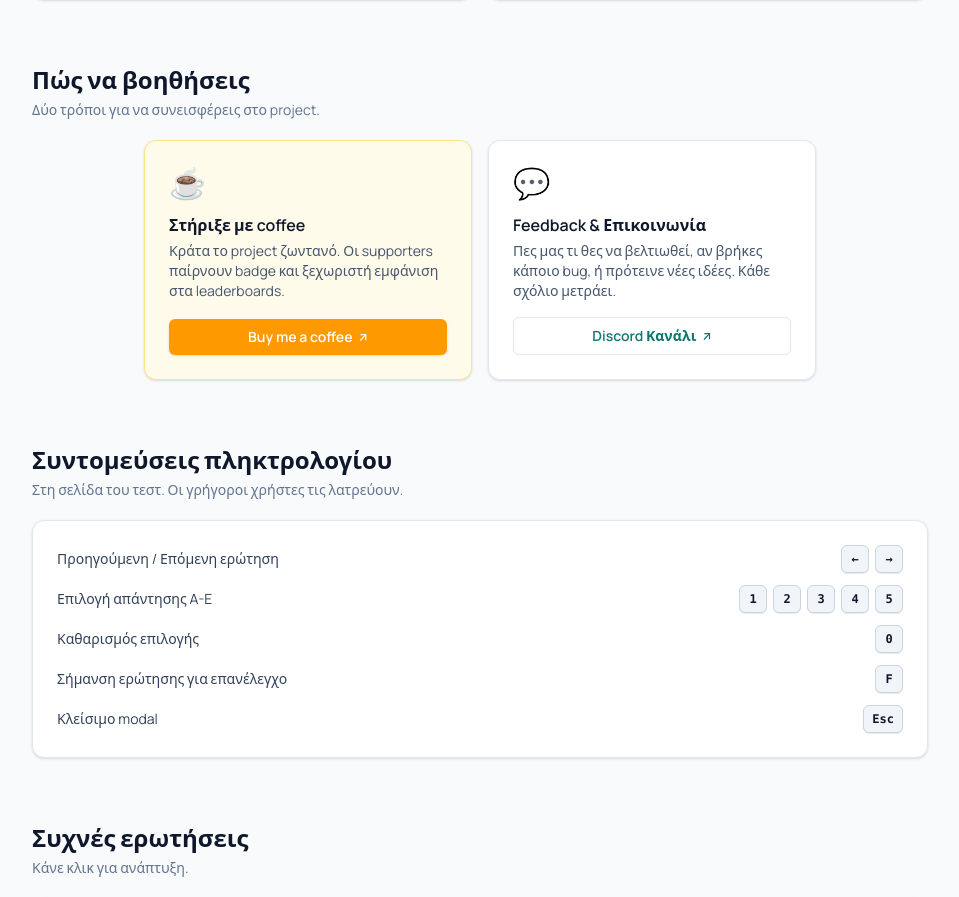
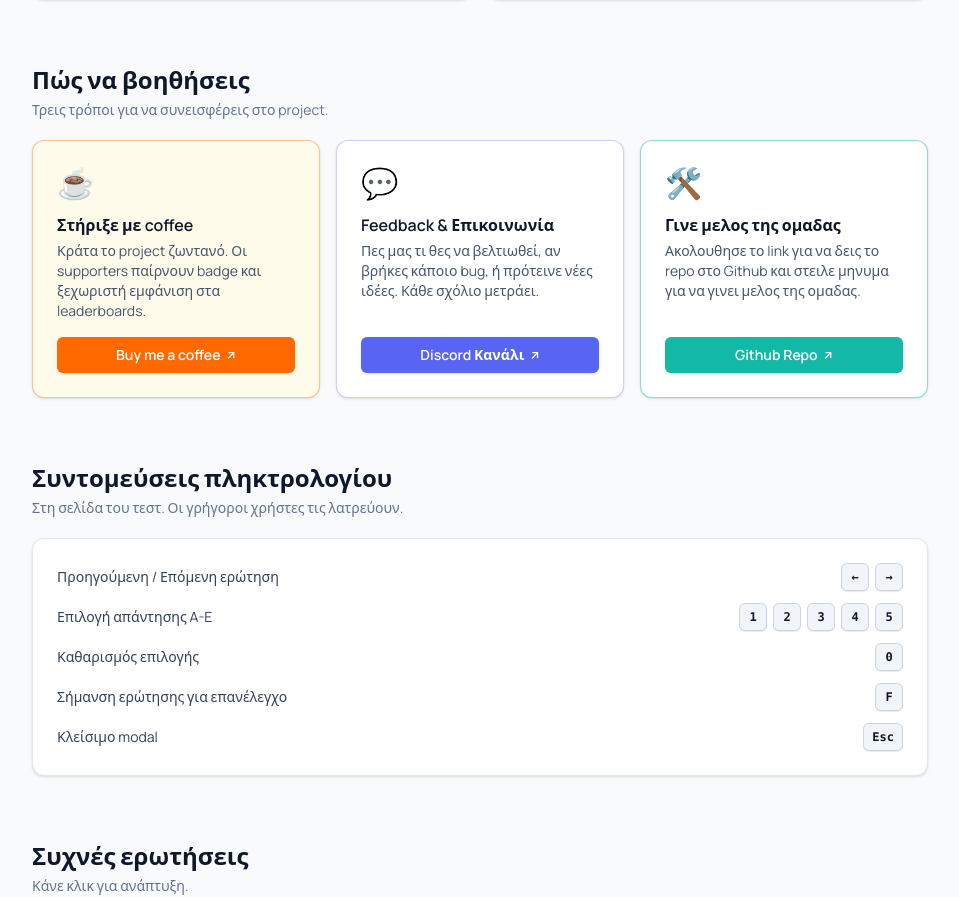
Before and after one commit to DimitrisKopsidas/Octopus, a React (Vite) app in the folder frontend/: page /info in a window 1280 px wide. Shown: the part 1020-1917 px from the top of the page, without its empty margins (160-1119 px from the left). Built offline with nearby package versions, Linux system fonts and the light colour scheme; no server answers.

Commit message:
added 1+ info card

```diff
--- a/frontend/src/components/info/HelpCard.jsx
+++ b/frontend/src/components/info/HelpCard.jsx
@@ -1,15 +1,23 @@
 // Help / FAQ card. Used by Info page.
 import { Link } from 'react-router-dom'
 
-function HelpCard({ emoji, title, description, ctaLabel, kind, href, to, highlight }) {
+const CTA_BASE = 'inline-flex items-center justify-center gap-1.5 px-4 py-2 rounded-md text-sm font-semibold transition-colors'
+
+// `className`    → extra classes merged onto the card wrapper (per-card accent/glow)
+// `ctaClassName` → overrides the CTA button colors (falls back to highlight/default)
+function HelpCard({ emoji, title, description, ctaLabel, kind, href, to, highlight, className = '', ctaClassName }) {
+  const cardTone = highlight
+    ? `bg-amber-50 dark:bg-amber-950/20 ${className.includes('border-') ? '' : 'border-amber-200 dark:border-amber-900/60'}`
+    : `bg-white dark:bg-slate-900 ${className.includes('border-') ? '' : 'border-slate-200 dark:border-slate-800'}`
+
+  const ctaTone = ctaClassName
+    ? ctaClassName
+    : highlight
+      ? 'bg-amber-500 hover:bg-amber-600 text-white shadow-sm'
+      : 'bg-white dark:bg-slate-950 text-brand-700 dark:text-brand-400 border border-slate-200 dark:border-slate-700 hover:border-brand-400 dark:hover:border-brand-600'
+
   return (
-    <div
-      className={`rounded-xl border shadow-sm hover:shadow-md hover:-translate-y-0.5 transition-all p-6 flex flex-col h-full ${
-        highlight
-          ? 'bg-amber-50 dark:bg-amber-950/20 border-amber-200 dark:border-amber-900/60'
-          : 'bg-white dark:bg-slate-900 border-slate-200 dark:border-slate-800'
-      }`}
-    >
+    <div className={`rounded-xl border shadow-sm hover:shadow-md hover:-translate-y-0.5 transition-all p-6 flex flex-col h-full ${cardTone} ${className}`}>
       <div className="text-3xl mb-3">{emoji}</div>
       <h3 className="font-semibold text-slate-900 dark:text-white mb-1">{title}</h3>
       <p className="text-sm text-slate-600 dark:text-slate-400 mb-4 flex-1">{description}</p>
@@ -18,11 +26,7 @@ function HelpCard({ emoji, title, description, ctaLabel, kind, href, to, highlig
           href={href}
           target="_blank"
           rel="noopener noreferrer"
-          className={`inline-flex items-center justify-center gap-1.5 px-4 py-2 rounded-md text-sm font-semibold transition-colors ${
-            highlight
-              ? 'bg-amber-500 hover:bg-amber-600 text-white shadow-sm'
-              : 'bg-white dark:bg-slate-950 text-brand-700 dark:text-brand-400 border border-slate-200 dark:border-slate-700 hover:border-brand-400 dark:hover:border-brand-600'
-          }`}
+          className={`${CTA_BASE} ${ctaTone}`}
         >
           {ctaLabel}
           <span aria-hidden="true" className="text-xs">↗</span>
@@ -30,7 +34,7 @@ function HelpCard({ emoji, title, description, ctaLabel, kind, href, to, highlig
       ) : (
         <Link
           to={to}
-          className="inline-flex items-center justify-center gap-1.5 px-4 py-2 rounded-md text-sm font-semibold bg-brand-600 hover:bg-brand-700 text-white shadow-sm transition-colors"
+          className={`${CTA_BASE} ${ctaClassName || 'bg-brand-600 hover:bg-brand-700 text-white shadow-sm'}`}
         >
           {ctaLabel}
         </Link>
--- a/frontend/src/content/info.json
+++ b/frontend/src/content/info.json
@@ -40,7 +40,8 @@
   },
   "howToHelp": {
     "title": "Πώς να βοηθήσεις",
-    "subtitle": "Δύο τρόποι για να συνεισφέρεις στο project.",
+    "subtitle": "Τρεις τρόποι για να συνεισφέρεις στο project.",
+    "bmcUrl": "https://buymeacoffee.com/octopus_academic",
     "cards": [
       {
         "emoji": "☕",
@@ -48,7 +49,7 @@
         "description": "Κράτα το project ζωντανό. Οι supporters παίρνουν badge και ξεχωριστή εμφάνιση στα leaderboards.",
         "cta": "Buy me a coffee",
         "kind": "external",
-        "target": "https://buymeacoffee.com/octopus_academic",
+        "target": "bmcUrl",
         "highlight": true
       },
       {
@@ -58,6 +59,14 @@
         "cta": "Discord Κανάλι",
         "kind": "external",
         "target": "https://discord.gg/GV6nFxU96W"
+      },
+      {
+        "emoji": "🛠️",
+        "title": "Γινε μελος της ομαδας",
+        "description": "Ακολουθησε το link για να δεις το repo στο Github και στειλε μηνυμα για να γινει μελος της ομαδας.",
+        "cta": "Github Repo",
+        "kind": "external",
+        "target": "https://github.com/DimitrisKopsidas/Octopus"
       }
     ]
   },
--- a/frontend/src/pages/Info.jsx
+++ b/frontend/src/pages/Info.jsx
@@ -52,26 +52,41 @@ function Info() {
       <section>
         <h2 className="text-2xl font-bold text-slate-900 dark:text-white mb-1">{t.howToHelp.title}</h2>
         <p className="text-sm text-slate-500 dark:text-slate-400 mb-5">{t.howToHelp.subtitle}</p>
-        <div className={`grid grid-cols-1 ${
-          t.howToHelp.cards.length === 1
+        <div className={`grid grid-cols-1 ${t.howToHelp.cards.length === 1
           ? 'max-w-md mx-auto w-full'
           : t.howToHelp.cards.length === 2
             ? 'md:grid-cols-2 max-w-2xl mx-auto w-full'
             : 'md:grid-cols-3'
           } gap-4`}>
-          {t.howToHelp.cards.map((card) => (
+          {t.howToHelp.cards.map((card, index) => {
+            const ctaVariants = [
+              'bg-orange-500 text-white hover:bg-orange-600 shadow-sm',
+              'bg-[#5865F2] text-white hover:bg-[#4752C4] shadow-sm',
+              'bg-brand-500 text-white hover:bg-brand-600 shadow-sm',
+            ];
+
+            const cardVariants = [
+              'border-orange-500/40 dark:border-orange-500/20 shadow-[0_0_15px_-3px_rgba(249,115,22,0.1)]',
+              'border-[#5865F2]/30 dark:border-[#5865F2]/20 shadow-[0_0_15px_-3px_rgba(88,101,242,0.1)]',
+              'border-brand-500/50 dark:border-brand-500/30 shadow-[0_0_15px_-3px_rgba(34,197,94,0.1)] dark:shadow-[0_0_20px_-5px_rgba(34,197,94,0.15)]',
+            ];
+
+            return (
               <HelpCard
                 key={card.title}
                 emoji={card.emoji}
                 title={card.title}
                 description={card.description}
+                ctaClassName={ctaVariants[index]}
                 ctaLabel={card.cta}
                 kind={card.kind}
                 href={card.kind === 'external' ? resolveHref(card.target) : undefined}
                 to={card.kind === 'internal' ? card.target : undefined}
                 highlight={card.highlight}
+                className={cardVariants[index]}
               />
-          ))}
+            );
+          })}
         </div>
       </section>
 
```
Lines whose indentation alone changed are shown as unchanged.
